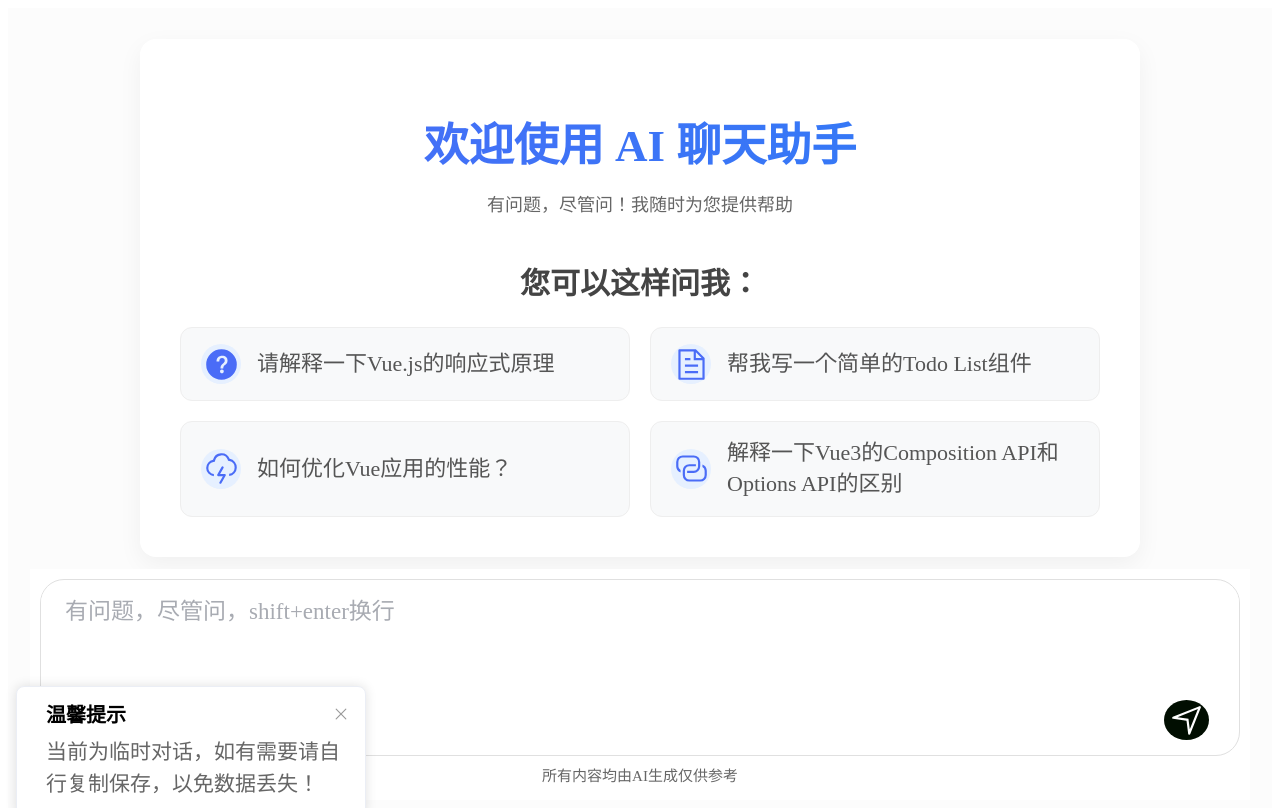
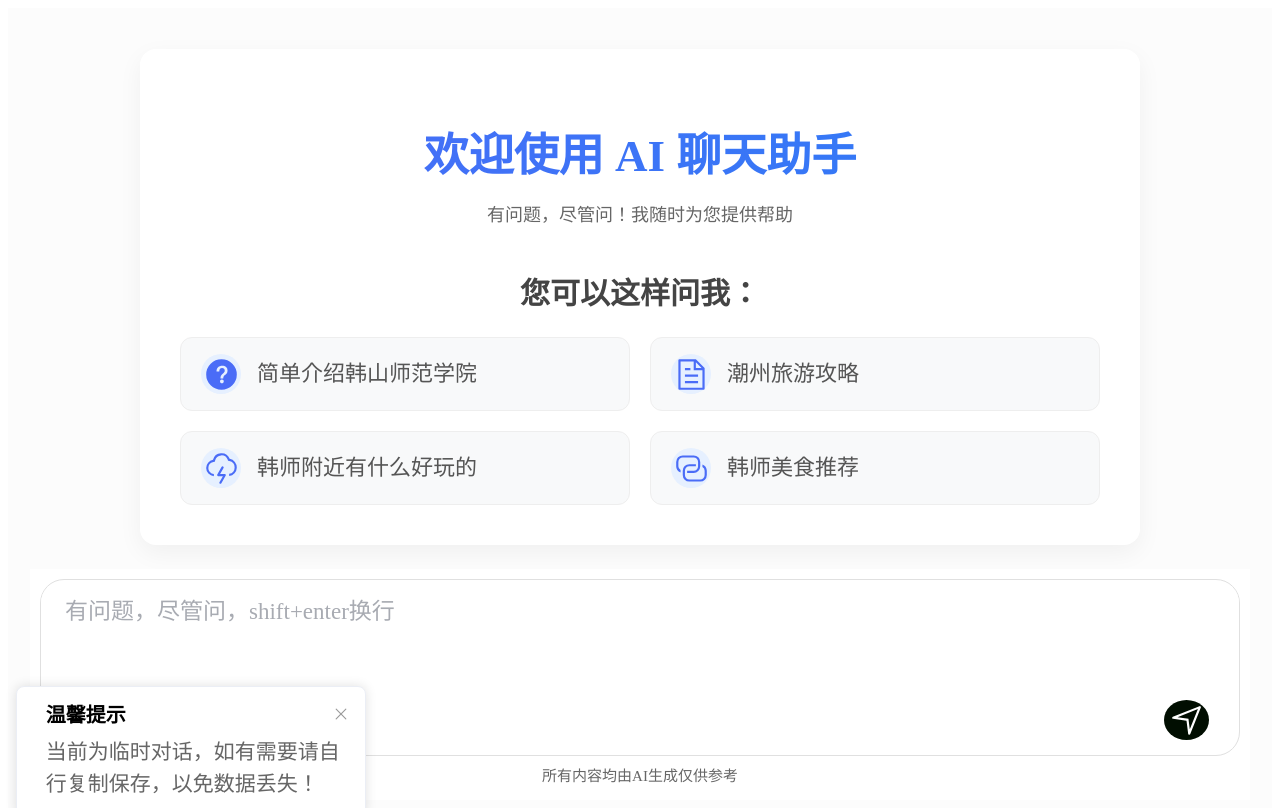
Before and after one commit to erss24/llm, a Vue app: page / in a window 1280 px wide. Built offline with nearby package versions, Linux system fonts and the light colour scheme.

Commit message:
优化停止功能

```diff
--- a/src/stores/chat.js
+++ b/src/stores/chat.js
@@ -77,9 +77,12 @@ export const useChatStore = defineStore('chat', {
      * 标记指定索引处的助手消息为已完成（停止流式传输）
      * @param {number} index - 要标记的消息的索引
      */
-    setMessageComplete(index) {
+    setMessageComplete(index, content='') {
       // 检查索引是否在有效范围内
       if (index >= 0 && index < this.messages.length) {
+        if(content) {
+          this.messages[index].content = content // 更新消息内容
+        }
         this.messages[index].streaming = false // 将 streaming 标志设为 false
         // 重置全局streaming状态和最后流式消息索引
         this.streaming = false
@@ -102,7 +105,7 @@ export const useChatStore = defineStore('chat', {
       // 检查是否有正在流式传输的消息
       if (this.streaming && this.lastStreamingMessageIndex >= 0) {
         // 标记当前正在流式传输的消息为已完成
-        this.setMessageComplete(this.lastStreamingMessageIndex);
+        this.setMessageComplete(this.lastStreamingMessageIndex, this.messages[this.lastStreamingMessageIndex].content+'\n\n你已中止生成。');
         // 设置加载状态为false
         this.setLoading(false);
       }
--- a/src/views/LLMChat.vue
+++ b/src/views/LLMChat.vue
@@ -89,36 +89,36 @@
               <div class="example-cards">
                 <div
                   class="example-card"
-                  @click="handleEditMessage('请解释一下Vue.js的响应式原理')"
+                  @click="handleEditMessage('简单介绍韩山师范学院')"
                 >
                   <div class="example-icon">
                     <el-icon><QuestionFilled /></el-icon>
                   </div>
-                  <div class="example-text">请解释一下Vue.js的响应式原理</div>
+                  <div class="example-text">简单介绍韩山师范学院</div>
                 </div>
                 <div
                   class="example-card"
-                  @click="handleEditMessage('帮我写一个简单的Todo List组件')"
+                  @click="handleEditMessage('潮州旅游攻略')"
                 >
                   <div class="example-icon">
                     <el-icon><Document /></el-icon>
                   </div>
-                  <div class="example-text">帮我写一个简单的Todo List组件</div>
+                  <div class="example-text">潮州旅游攻略</div>
                 </div>
                 <div
                   class="example-card"
-                  @click="handleEditMessage('如何优化Vue应用的性能？')"
+                  @click="handleEditMessage('韩师附近有什么好玩的')"
                 >
                   <div class="example-icon">
                     <el-icon><Lightning /></el-icon>
                   </div>
-                  <div class="example-text">如何优化Vue应用的性能？</div>
+                  <div class="example-text">韩师附近有什么好玩的</div>
                 </div>
                 <div
                   class="example-card"
                   @click="
                     handleEditMessage(
-                      '解释一下Vue3的Composition API和Options API的区别'
+                      '韩师美食推荐'
                     )
                   "
                 >
@@ -126,7 +126,7 @@
                     <el-icon><Connection /></el-icon>
                   </div>
                   <div class="example-text">
-                    解释一下Vue3的Composition API和Options API的区别
+                    韩师美食推荐
                   </div>
                 </div>
               </div>
```
Also changed, not shown: 1 other file (tests, documents, lock files or other folders).
